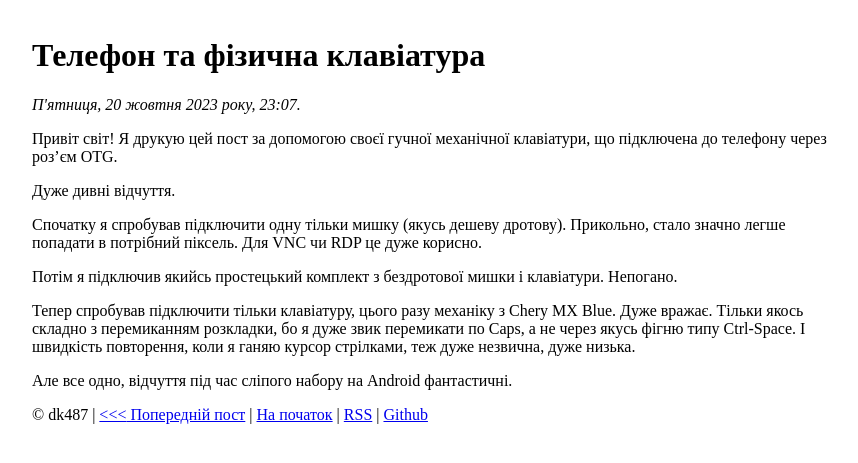
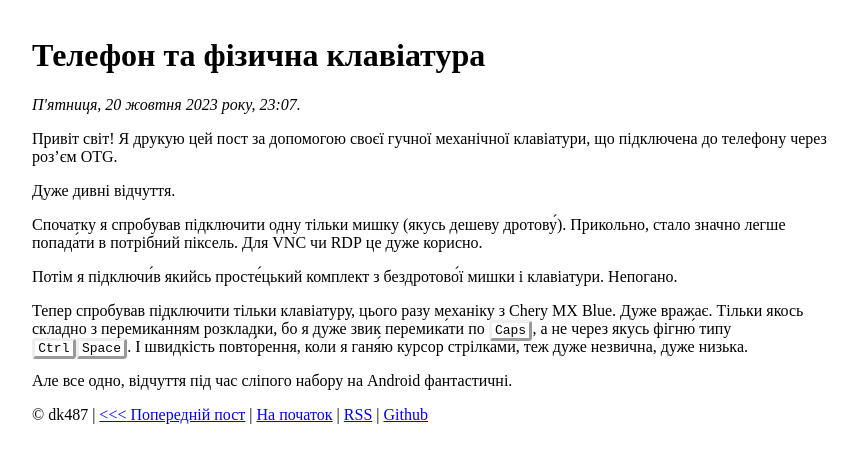
Before and after one commit to dk487/test.de.co.ua, a Jekyll site: the page built from _posts/2023/2023-10-21-telefon-ta-fizychna-klaviatura.md, in a window 1280 px wide. Shown: the top 463 px of the page, without its empty margins (208-1066 px from the left). Built offline with Jekyll 4.4.1, drawn with Linux system fonts in a browser that asks for light colours.

Commit message:
Post update: better speech

```diff
--- a/_posts/2023/2023-10-21-telefon-ta-fizychna-klaviatura.md
+++ b/_posts/2023/2023-10-21-telefon-ta-fizychna-klaviatura.md
@@ -3,14 +3,14 @@ title: Телефон та фізична клавіатура
 date: 2023-10-21 02:07:26 +03:00
 ---
 
-Привіт світ! Я друкую цей пост за допомогою своєї гучної механічної клавіатури, що підключена до телефону через роз'єм OTG.
+Привіт світ! Я друкую цей пост за допомогою своєї гучної механічної клавіатури, що підключена до телефону через роз'єм <abbr lang="en">OTG</abbr>.
 
 Дуже дивні відчуття.
 
-Спочатку я спробував підключити одну тільки мишку (якусь дешеву дротову). Прикольно, стало значно легше попадати в потрібний піксель. Для VNC чи RDP це дуже корисно.
+Спочатку я спробував підключити одну тільки мишку (якусь дешеву дротову́). Прикольно, стало значно легше попада́ти в потрібний піксель. Для <abbr lang="en">VNC</abbr> чи <abbr lang="en">RDP</abbr> це дуже корисно.
 
-Потім я підключив якийсь простецький комплект з бездротової мишки і клавіатури. Непогано.
+Потім я підключи́в якийсь просте́цький комплект з бездротово́ї мишки і клавіатури. Непогано.
 
-Тепер спробував підключити тільки клавіатуру, цього разу механіку з Chery MX Blue. Дуже вражає. Тільки якось складно з перемиканням розкладки, бо я дуже звик перемикати по Caps, а не через якусь фігню типу Ctrl-Space. І швидкість повторення, коли я ганяю курсор стрілками, теж дуже незвична, дуже низька.
+Тепер спробував підключити тільки клавіатуру, цього разу механіку з <span lang="en">Chery MX Blue</span>. Дуже вражає. Тільки якось складно з перемика́нням розкладки, бо я дуже звик перемика́ти по <kbd>Caps</kbd>, а не через якусь фігню́ типу <kbd>Ctrl</kbd><kbd>Space</kbd>. І швидкість повто́рення, коли я ганя́ю курсор стрілками, теж дуже незвична, дуже низька.
 
 Але все одно, відчуття під час сліпого набору на Android фантастичні.
```
